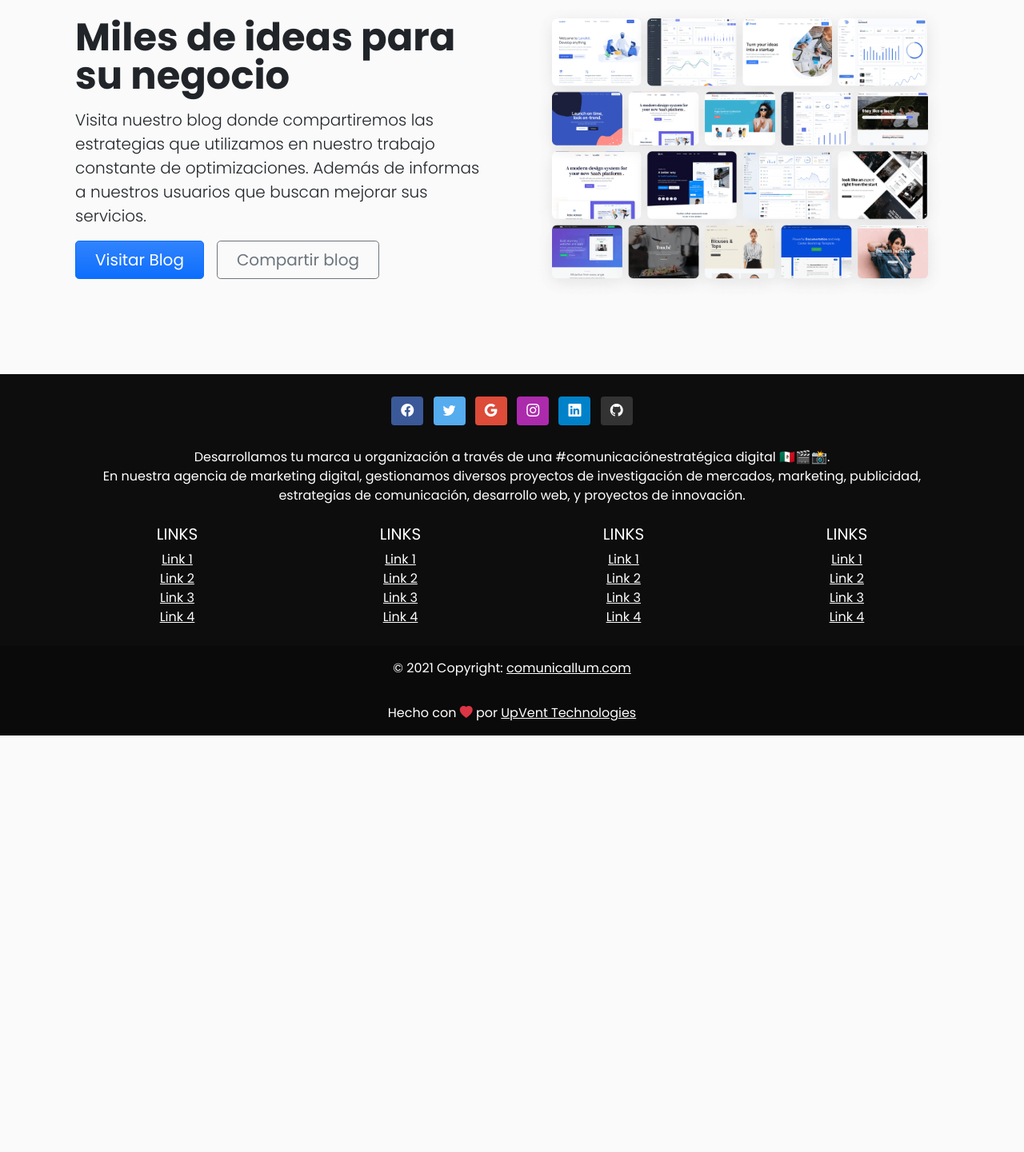
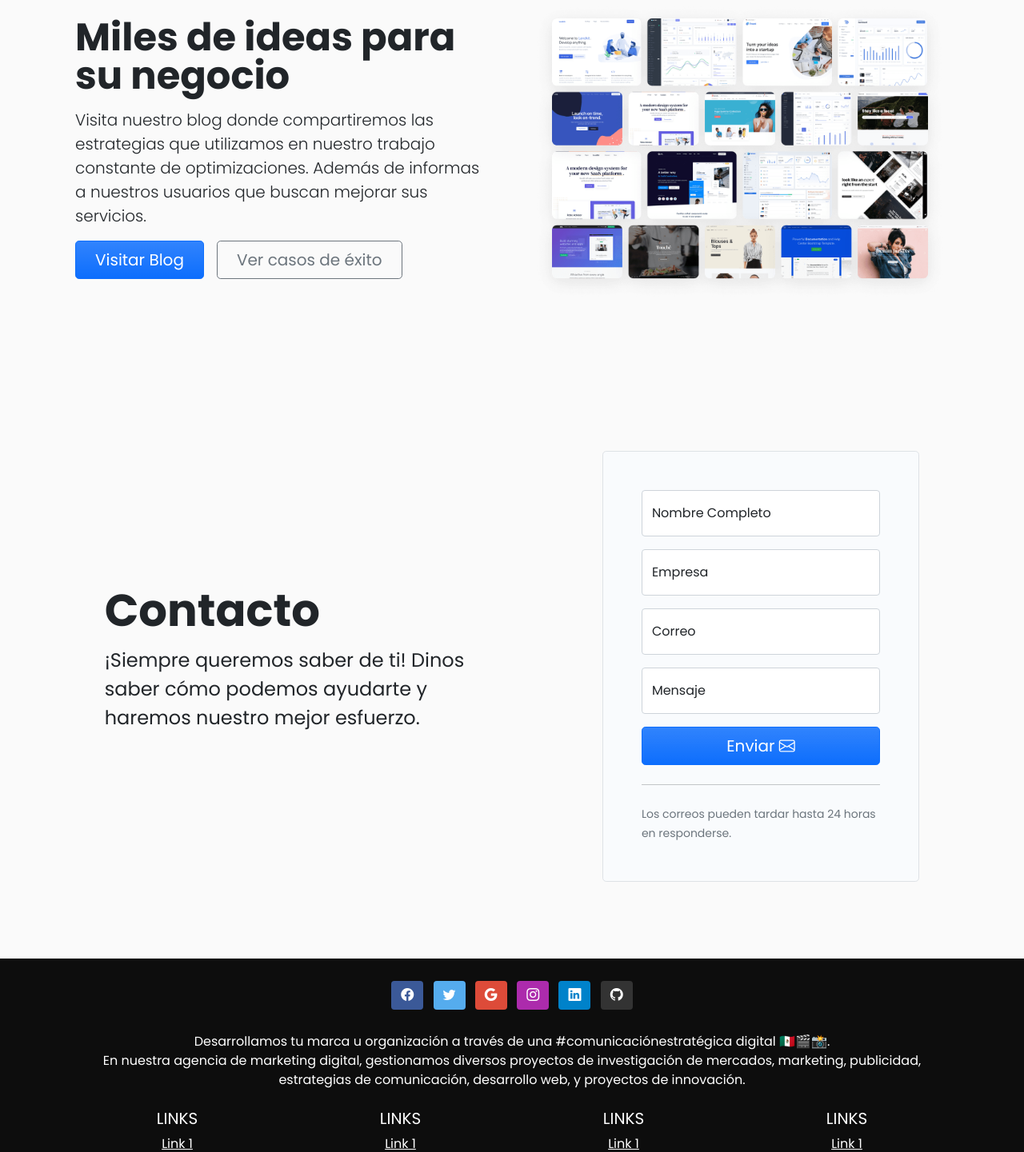
Before and after one commit to UpVent/comunicallum, a Django app: page / in a window 1280 px wide. Shown: the part 2108-3549 px from the top of the page at 80% size. Before the commit the page ends 3028 px from the top, so only its background shows below. Run offline with Django 3.2, Linux system fonts and the light colour scheme; some libraries are stand-ins or nearby versions.

Commit message:
Added contact section

```diff
--- a/comunicallum/core/templates/core/index.html
+++ b/comunicallum/core/templates/core/index.html
@@ -171,9 +171,43 @@
         </p>
         <div class="d-grid gap-2 d-md-flex justify-content-md-start">
           <button type="button" class="btn btn-primary bg-gradient btn-lg px-4 me-md-2">Visitar Blog</button>
-          <button type="button" class="btn btn-outline-secondary btn-lg px-4">Compartir blog</button>
+          <button type="button" class="btn btn-outline-secondary btn-lg px-4">Ver casos de éxito</button>
         </div>
       </div>
     </div>
 </section>
+
+<section class="container col-xl-10 col-xxl-8 px-4 py-5">
+    <div class="row align-items-center g-lg-5 py-5">
+        <div class="col-lg-7 text-center text-lg-start">
+            <h1 class="display-4 fw-bold lh-1 mb-3">Contacto</h1>
+            <p class="col-lg-10 fs-4">¡Siempre queremos saber de ti! Dinos saber cómo podemos ayudarte y haremos nuestro mejor esfuerzo.</p>
+        </div>
+        <div class="col-md-10 mx-auto col-lg-5">
+            <form class="p-4 p-md-5 border rounded-3 bg-light">
+                <div class="form-floating mb-3">
+                    <input type="text" class="form-control" id="floatingInput" placeholder="Nombre Completo">
+                    <label for="floatingInput">Nombre Completo</label>
+                </div>
+                <div class="form-floating mb-3">
+                    <input type="text" class="form-control" id="floatingEmpresa" placeholder="Empresa">
+                    <label for="floatingEmpresa">Empresa</label>
+                </div>
+                <div class="form-floating mb-3">
+                    <input type="mail" class="form-control" id="floatingPassword" placeholder="Correo">
+                    <label for="floatingPassword">Correo</label>
+                </div>
+                <div class="form-floating mb-3">
+                    <div class="form-floating mb-3">
+                        <input type="textarea" class="form-control" id="floatingarea" placeholder="Mensaje">
+                        <label for="floatingarea">Mensaje</label>
+                    </div>
+                </div>
+                <button class="w-100 btn btn-lg btn-primary bg-gradient" type="submit">Enviar <i class="bi bi-envelope"></i></button>
+                <hr class="my-4">
+                <small class="text-muted">Los correos pueden tardar hasta 24 horas en responderse.</small>
+            </form>
+        </div>
+    </div>
+</section>
 {% endblock %}
```
